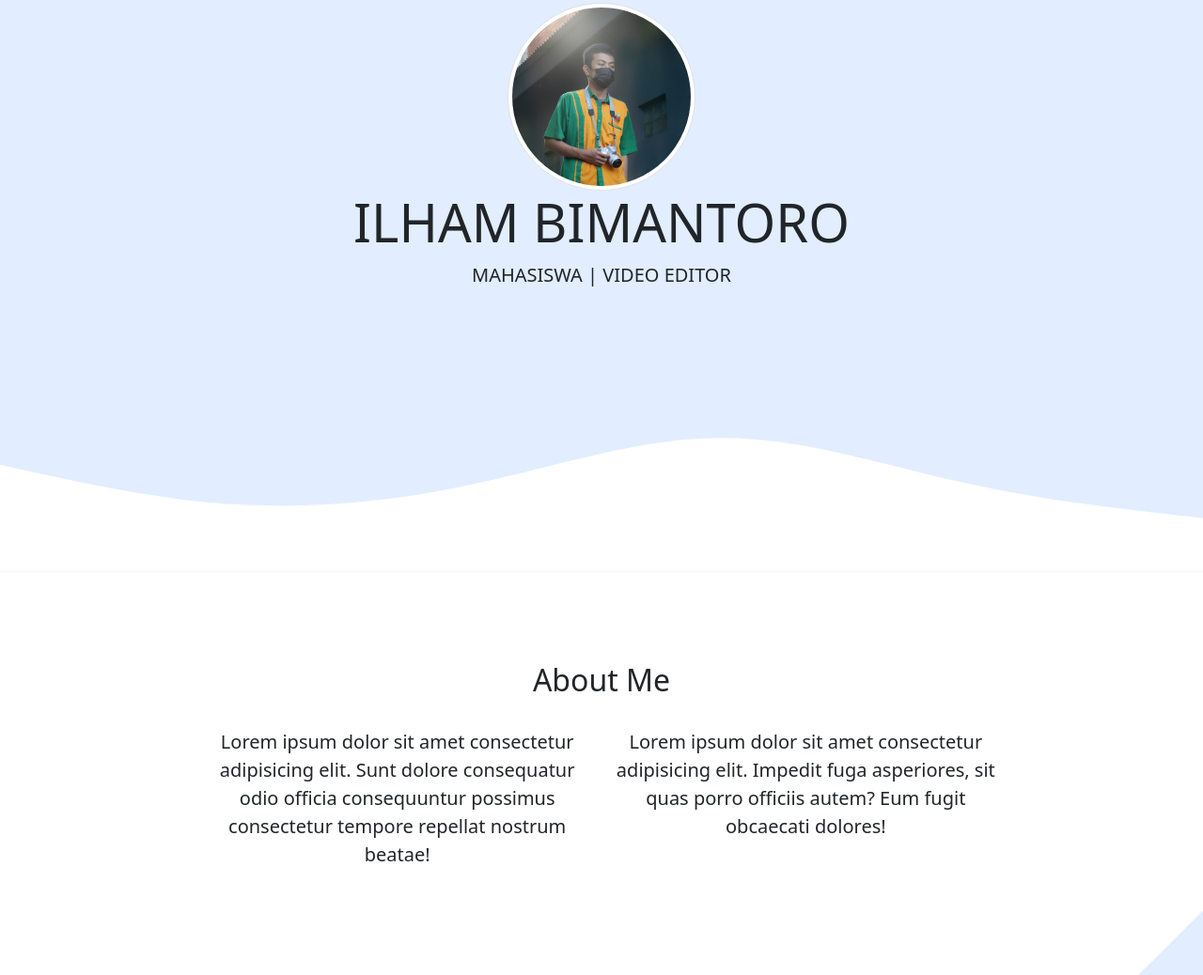
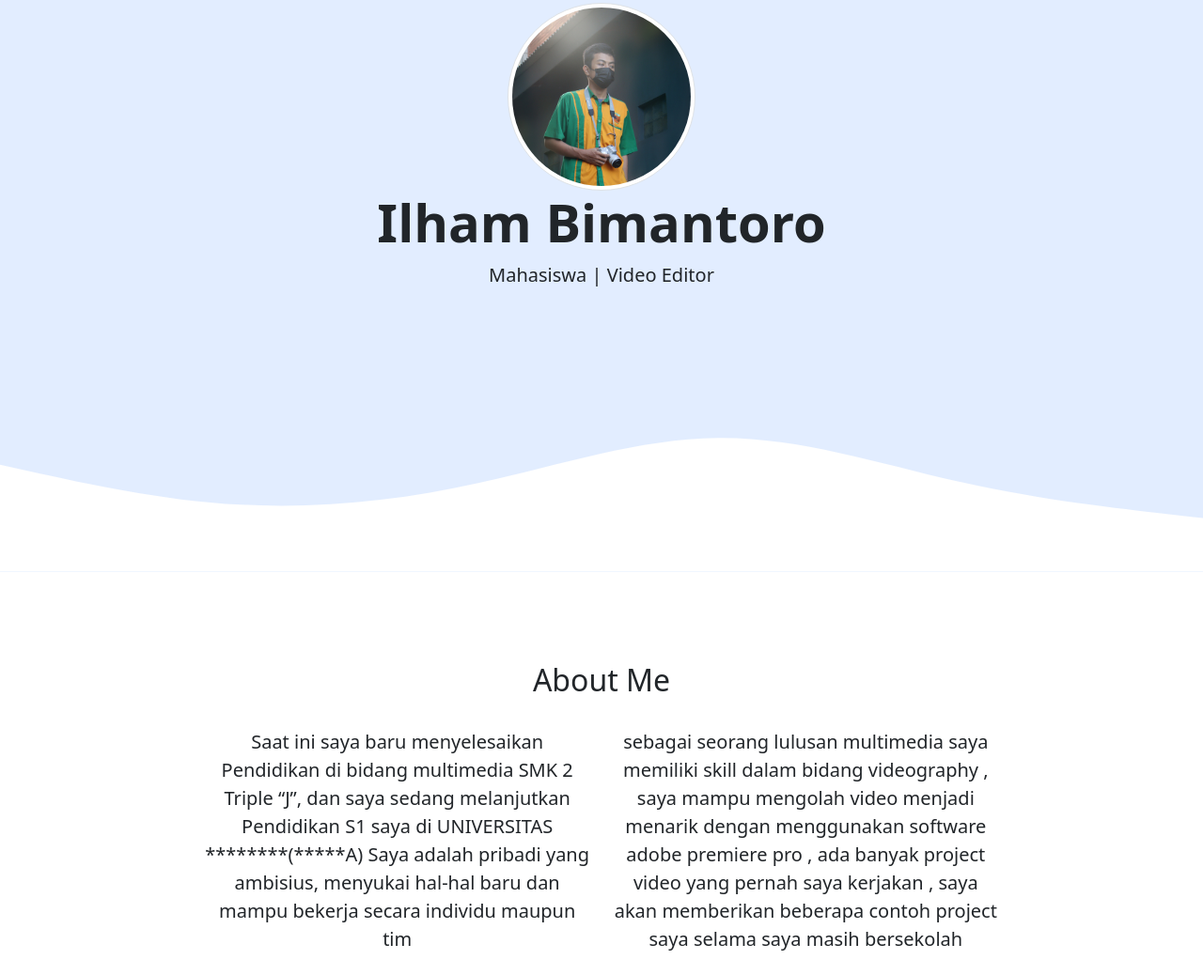
Before and after one commit to Ilham-21/Ilham-21, a plain HTML site: page index.html in a window 1280 px wide. Shown: the part 93-1131 px from the top of the page at 94% size. Drawn offline with nearby package versions, Linux system fonts and the light colour scheme.

Commit message:
rapihkan

```diff
--- a/index.html
+++ b/index.html
@@ -15,7 +15,7 @@
     <!-- navbar -->
     <nav class="navbar navbar-expand-lg bg-info shadow fixed-top">
         <div class="container">
-          <a class="navbar-brand" href="#">ILHAM BIMANTORO</a>
+          <a class="navbar-brand fw-bold" href="https://www.instagram.com/ilham_srcn/">ILHAM BIMANTORO</a>
           <button class="navbar-toggler" type="button" data-bs-toggle="collapse" data-bs-target="#navbarNavAltMarkup" aria-controls="navbarNavAltMarkup" aria-expanded="false" aria-label="Toggle navigation">
             <span class="navbar-toggler-icon"></span>
           </button>
@@ -35,8 +35,8 @@
     <section class="jumbotron text-center">
         <img src="img/PP.jpg" alt="Ilham" width="200"
         class="rounded-circle img-thumbnail" />
-        <h1 class="display-4">ILHAM BIMANTORO</h1>
-        <p class="lead">MAHASISWA | VIDEO EDITOR</p>
+        <h1 class="display-4 fw-semibold">Ilham Bimantoro</h1>
+        <p class="lead">Mahasiswa | Video Editor</p>
         <svg xmlns="http://www.w3.org/2000/svg" viewBox="0 0 1440 320"><path fill="#ffffff"
             fill-opacity="1" d="M0,192L48,202.7C96,213,192,235,288,240C384,245,480,235,576,213.3C672,
             192,768,160,864,160C960,160,1056,192,1152,213.3C1248,235,1344,245,1392,250.7L1440,256L1440,
@@ -55,10 +55,17 @@
             </div>
             <div class="row justify-content-center fs-5 text-center">
                 <div class="col-md-4">
-                    <p>Lorem ipsum dolor sit amet consectetur adipisicing elit. Sunt dolore consequatur odio officia consequuntur possimus consectetur tempore repellat nostrum beatae!</p>
+                    <p>Saat ini saya baru menyelesaikan Pendidikan di bidang multimedia SMK 2 Triple “J”,
+                      dan saya sedang melanjutkan Pendidikan S1 saya di UNIVERSITAS ********(*****A) Saya adalah pribadi yang ambisius,
+                      menyukai hal-hal baru dan mampu bekerja secara individu maupun tim</p>
                 </div>
                 <div class="col-md-4">
-                    <p>Lorem ipsum dolor sit amet consectetur adipisicing elit. Impedit fuga asperiores, sit quas porro officiis autem? Eum fugit obcaecati dolores!</p>
+                    <p>sebagai seorang lulusan multimedia saya memiliki
+                      skill dalam bidang videography , saya mampu mengolah
+                      video menjadi menarik dengan menggunakan software adobe
+                      premiere pro , ada banyak project video yang pernah
+                      saya kerjakan , saya akan memberikan beberapa contoh
+                      project saya selama saya masih bersekolah</p>
                 </div>
             </div>
         </div>
@@ -127,6 +134,12 @@
                     </div>
                 </div>
             </div>
+            <div class="container">
+              <div class="row text-center mt-5">
+                  <div class="col">
+                      <p> <a href="https://docs.google.com/uc?export=download&id=1t8oj4ZHKXYEjZoETBsp-0EAsArbAkBGr"> Portfolio & CV </a></p>
+                  </div>
+              </div>
             <svg xmlns="http://www.w3.org/2000/svg" viewBox="0 0 1440 320"><path fill="#fff" fill-opacity="1" d="M0,128L48,133.3C96,139,192,149,288,154.7C384,160,480,160,576,149.3C672,139,768,117,864,122.7C960,128,1056,160,1152,181.3C1248,203,1344,213,1392,218.7L1440,224L1440,320L1392,320C1344,320,1248,320,1152,320C1056,320,960,320,864,320C768,320,672,320,576,320C480,320,384,320,288,320C192,320,96,320,48,320L0,320Z"></path></svg>
         </section>
         <!-- akhir project -->
@@ -136,7 +149,7 @@
             <div class="container">
                 <div class="row text-center mb-3">
                     <div class="col">
-                        <h2>Contact Me</h2>
+                        <h2> Contact Me</h2>
                     </div>
                 </div>
                 <div class="row">
@@ -165,7 +178,7 @@
 
         <!-- footer -->
     <footer class="bg-primary text-black text-center pb-4">
-        <p>Created By <i class="bi bi-instagram"></i> <a href="https://www.instagram.com/ilham_srcn/" class="text-black fw-bold">Ilhan Bimantoro</a></p>
+        <p>Portfolio Page : <i class="bi bi-instagram"></i> <a href="https://www.instagram.com/ilham_srcn/" class="text-black fw-bold">Creative 21</a></p>
     </footer>
         <!-- akhir footer -->
     <script src="https://cdn.jsdelivr.net/npm/bootstrap@5.2.2/dist/js/bootstrap.bundle.min.js" integrity="sha384-OERcA2EqjJCMA+/3y+gxIOqMEjwtxJY7qPCqsdltbNJuaOe923+mo//f6V8Qbsw3" crossorigin="anonymous"></script>
```
